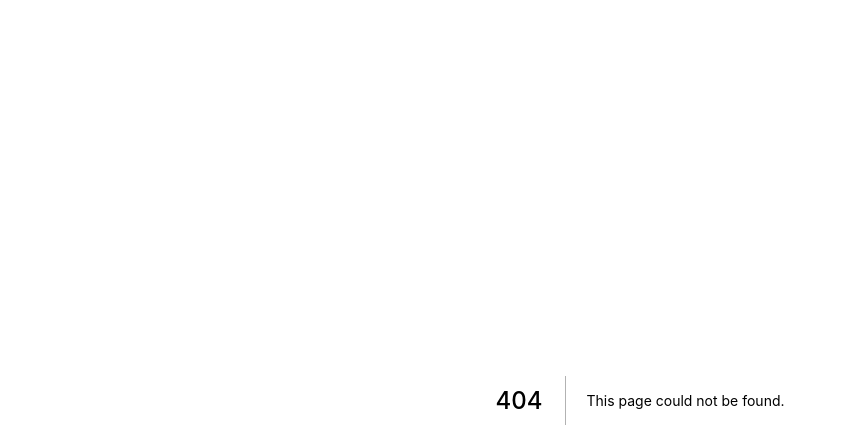
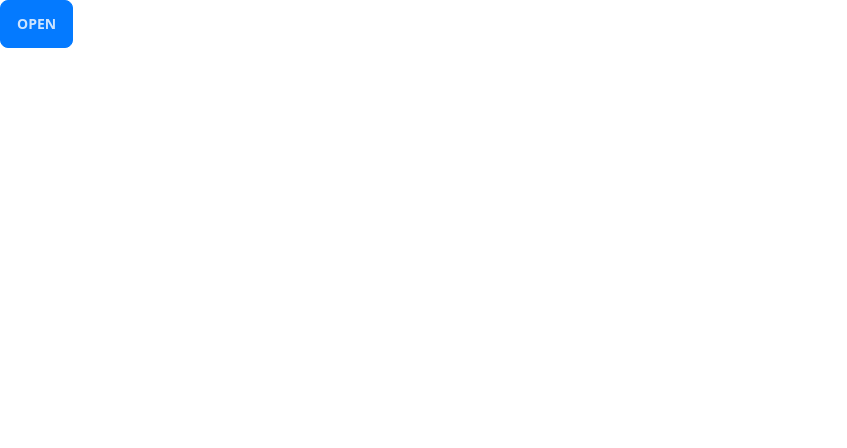
Before and after one commit to forPlapoApps/client, a Next.js app: page /components/OpenButton in a window 1280 px wide. Before the commit this address had no page. Shown: the top 448 px of the page, without its empty margins (0-847 px from the left). Built offline with nearby package versions, Linux system fonts and the light colour scheme.

Commit message:
feat: Open & ResetButtonの設置

```diff
--- /dev/null
+++ b/pages/components/OpenButton.jsx
@@ -0,0 +1,25 @@
+import { useState } from "react"
+
+export default function OpenButton () {
+  const [isInProgress, setIsInProgress] = useState(true)
+
+  const openAllScore = () => {
+    console.log('openButtonが押されました。')
+    setIsInProgress(false)
+  }
+
+  const resetAllScore = () => {
+    console.log('resetButtonが押されました')
+    setIsInProgress(true)
+  }
+
+  return (
+    <>
+      { isInProgress ?
+        <button className="btn btn-primary" onClick={openAllScore}>Open</button>
+        :
+        <button className="btn" onClick={resetAllScore}>Reset</button>
+      }
+    </>
+  )
+}
--- a/pages/rooms/[uid].jsx
+++ b/pages/rooms/[uid].jsx
@@ -1,8 +1,10 @@
 import FibonacciNumber from "../components/FibonacciNumber"
+import OpenButton from "../components/OpenButton"
 
 export default function RoomsUid() {
   return (
     <>
+      <OpenButton />
       <FibonacciNumber />
     </>
   )
```
